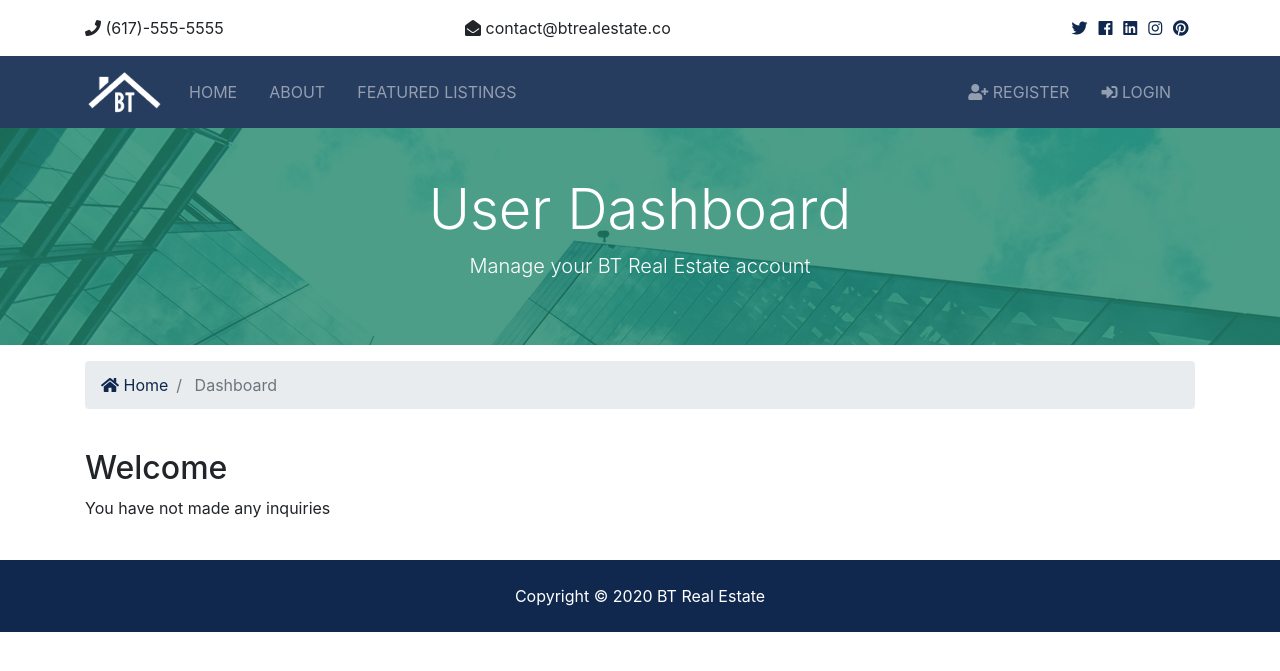
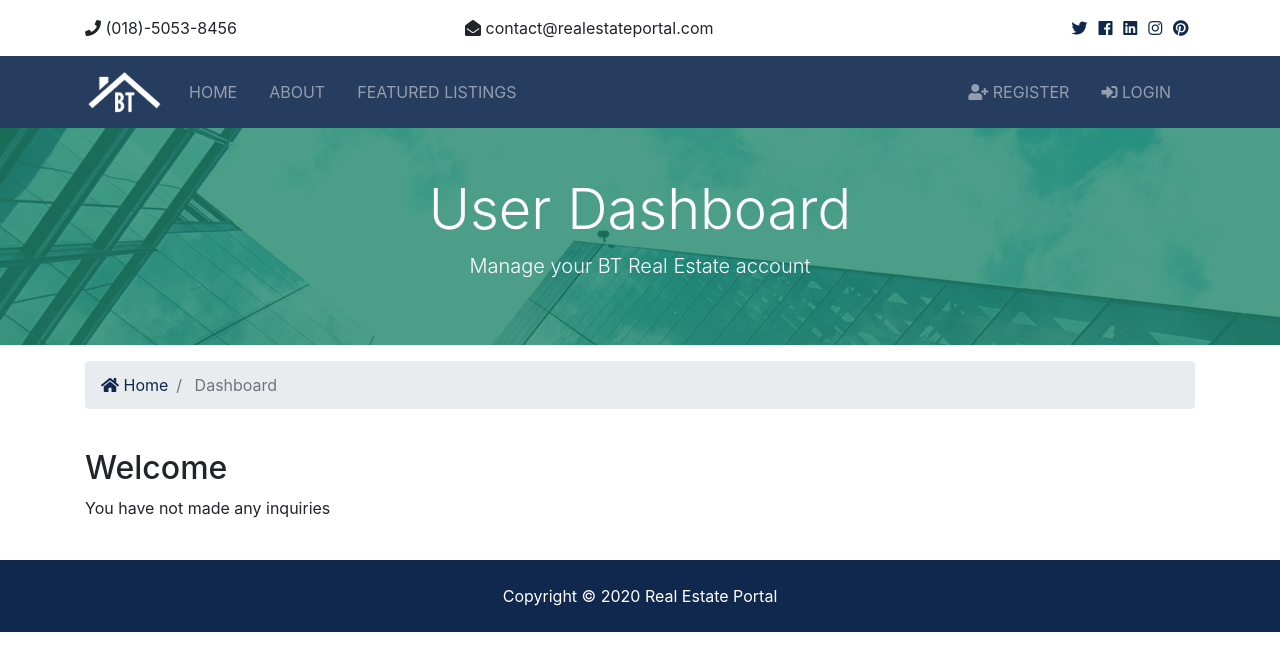
Before and after one commit to binayakzz/reportal, a Django app: page /accounts/dashboard in a window 1280 px wide. Shown: the top 671 px of the page. Run offline with Django 3.2, Linux system fonts and the light colour scheme; parts of the project's set-up code (start-up, migrations or seed data) failed here and were passed over; some libraries are stand-ins or nearby versions.

Commit message:
readme update requirements updated

```diff
--- /dev/null
+++ b/requirements.txt
@@ -0,0 +1,6 @@
+asgiref==3.3.1
+Django==3.1.4
+mysqlclient==2.0.2
+Pillow==8.0.1
+pytz==2020.5
+sqlparse==0.4.1
--- a/templates/pages/about.html
+++ b/templates/pages/about.html
@@ -9,7 +9,7 @@
     <div class="container">
       <div class="row text-center">
         <div class="col-md-12">
-          <h1 class="display-4">About BT Real Estate</h1>
+          <h1 class="display-4">About Real Estate P</h1>
           <p class="lead">Lorem ipsum dolor sit, amet consectetur adipisicing elit. Sunt, pariatur!</p>
         </div>
       </div>
--- a/templates/partials/_footer.html
+++ b/templates/partials/_footer.html
@@ -1,5 +1,5 @@
   <!-- Footer -->
   <footer id="main-footer" class="py-4 bg-primary text-white text-center">
     Copyright &copy;
-    <span class="year"></span> BT Real Estate
+    <span class="year"></span> Real Estate Portal
   </footer>
--- a/templates/partials/_topbar.html
+++ b/templates/partials/_topbar.html
@@ -2,10 +2,10 @@
     <div class="container">
       <div class="row">
         <div class="col-md-4">
-          <i class="fas fa-phone"></i> (617)-555-5555
+          <i class="fas fa-phone"></i> (018)-5053-8456
         </div>
         <div class="col-md-4">
-          <i class="fas fa-envelope-open"></i> contact@btrealestate.co
+          <i class="fas fa-envelope-open"></i> contact@realestateportal.com
         </div>
         <div class="col-md-4">
           <div class="social text-right">
```
Also changed, not shown: README.md.
